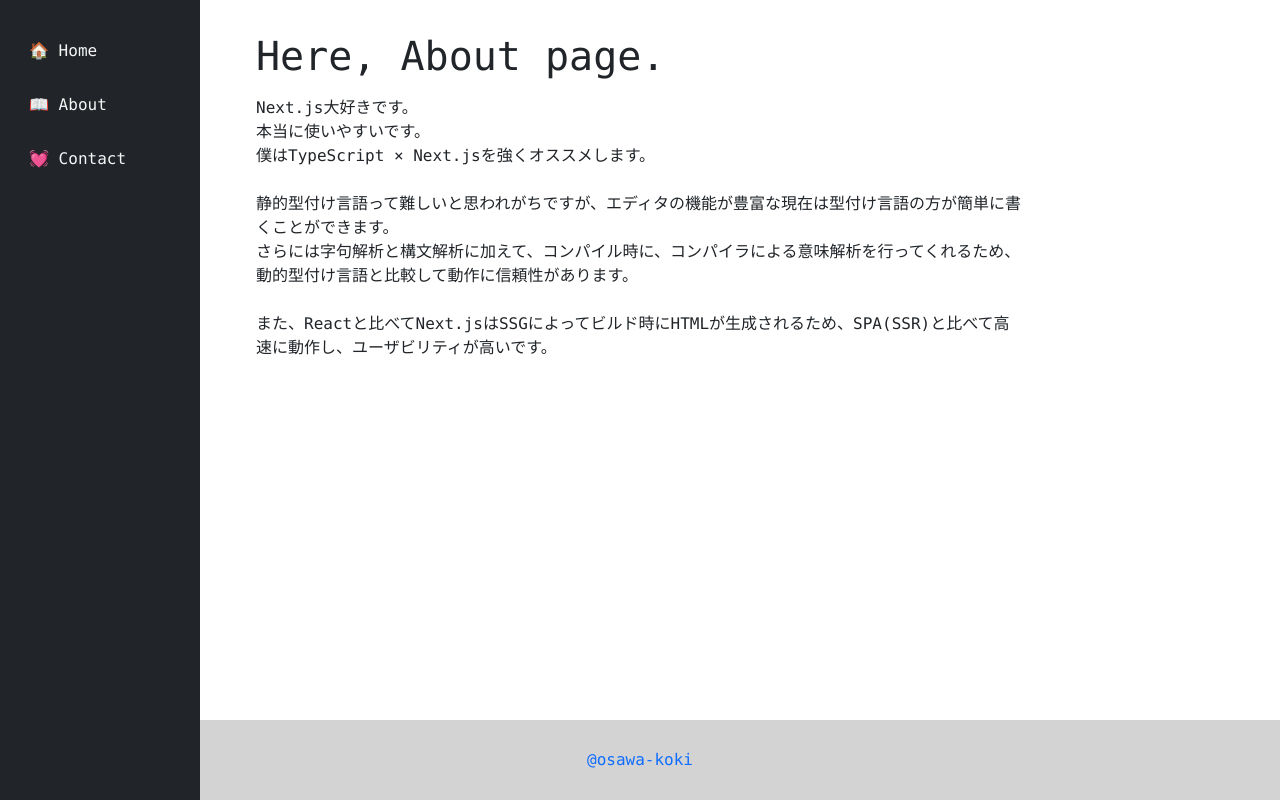
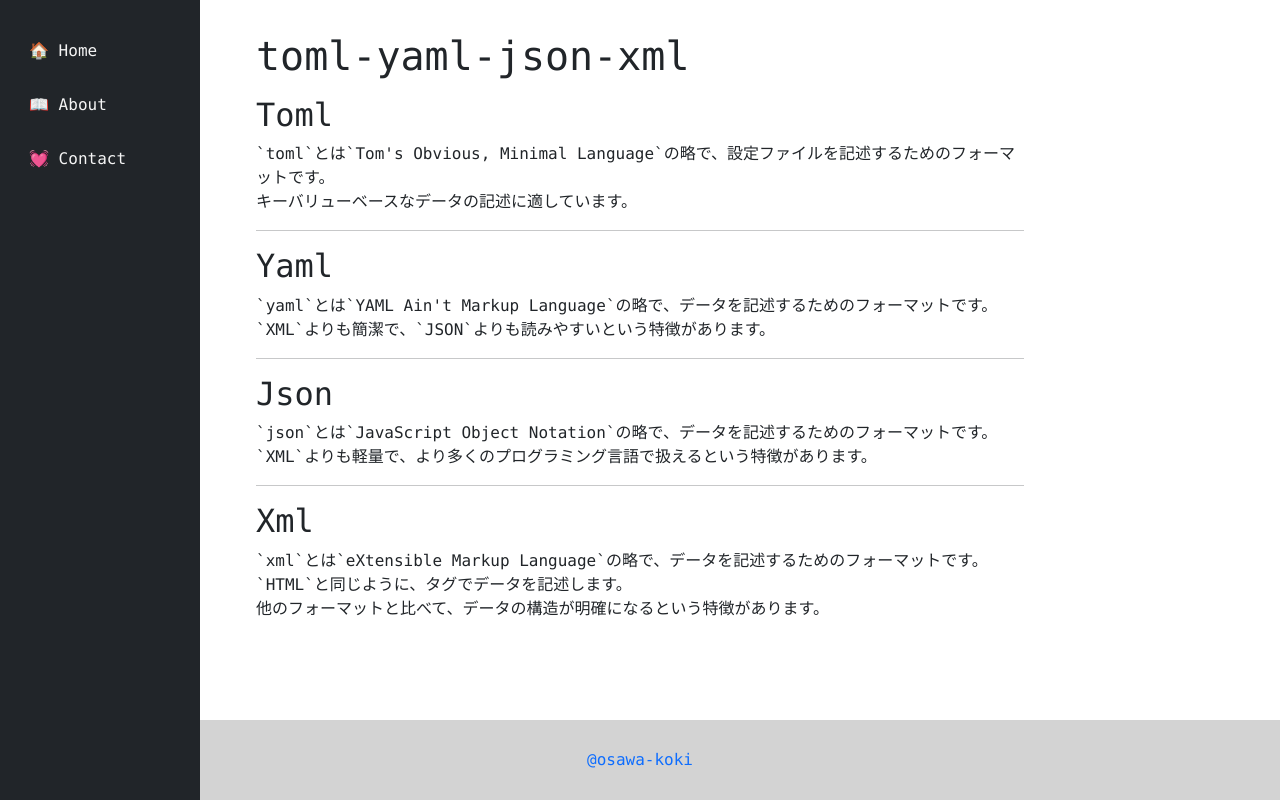
Before and after one commit to osawa-koki/toml-yaml-json-xml, a Next.js app: page /about in a window 1280 px wide. Built offline with nearby package versions, Linux system fonts and the light colour scheme.

Commit message:
toml-yaml-json-xml

```diff
--- a/pages/about.tsx
+++ b/pages/about.tsx
@@ -5,17 +5,25 @@ export default function AboutPage() {
   return (
     <Layout>
       <div id="About">
-        <h1>Here, About page.</h1>
-        <p className="mt-3">
-          Next.js大好きです。<br />
-          本当に使いやすいです。<br />
-          僕はTypeScript × Next.jsを強くオススメします。<br />
-          <br />
-          静的型付け言語って難しいと思われがちですが、エディタの機能が豊富な現在は型付け言語の方が簡単に書くことができます。<br />
-          さらには字句解析と構文解析に加えて、コンパイル時に、コンパイラによる意味解析を行ってくれるため、動的型付け言語と比較して動作に信頼性があります。<br />
-          <br />
-          また、Reactと比べてNext.jsはSSGによってビルド時にHTMLが生成されるため、SPA(SSR)と比べて高速に動作し、ユーザビリティが高いです。
-        </p>
+        <h1>toml-yaml-json-xml</h1>
+        <div className="mt-3">
+          <h2>Toml</h2>
+          `toml`とは`Tom&apos;s Obvious, Minimal Language`の略で、設定ファイルを記述するためのフォーマットです。<br />
+          キーバリューベースなデータの記述に適しています。
+          <hr />
+          <h2>Yaml</h2>
+          `yaml`とは`YAML Ain&apos;t Markup Language`の略で、データを記述するためのフォーマットです。<br />
+          `XML`よりも簡潔で、`JSON`よりも読みやすいという特徴があります。
+          <hr />
+          <h2>Json</h2>
+          `json`とは`JavaScript Object Notation`の略で、データを記述するためのフォーマットです。<br />
+          `XML`よりも軽量で、より多くのプログラミング言語で扱えるという特徴があります。
+          <hr />
+          <h2>Xml</h2>
+          `xml`とは`eXtensible Markup Language`の略で、データを記述するためのフォーマットです。<br />
+          `HTML`と同じように、タグでデータを記述します。<br />
+          他のフォーマットと比べて、データの構造が明確になるという特徴があります。
+        </div>
       </div>
     </Layout>
   );
```
